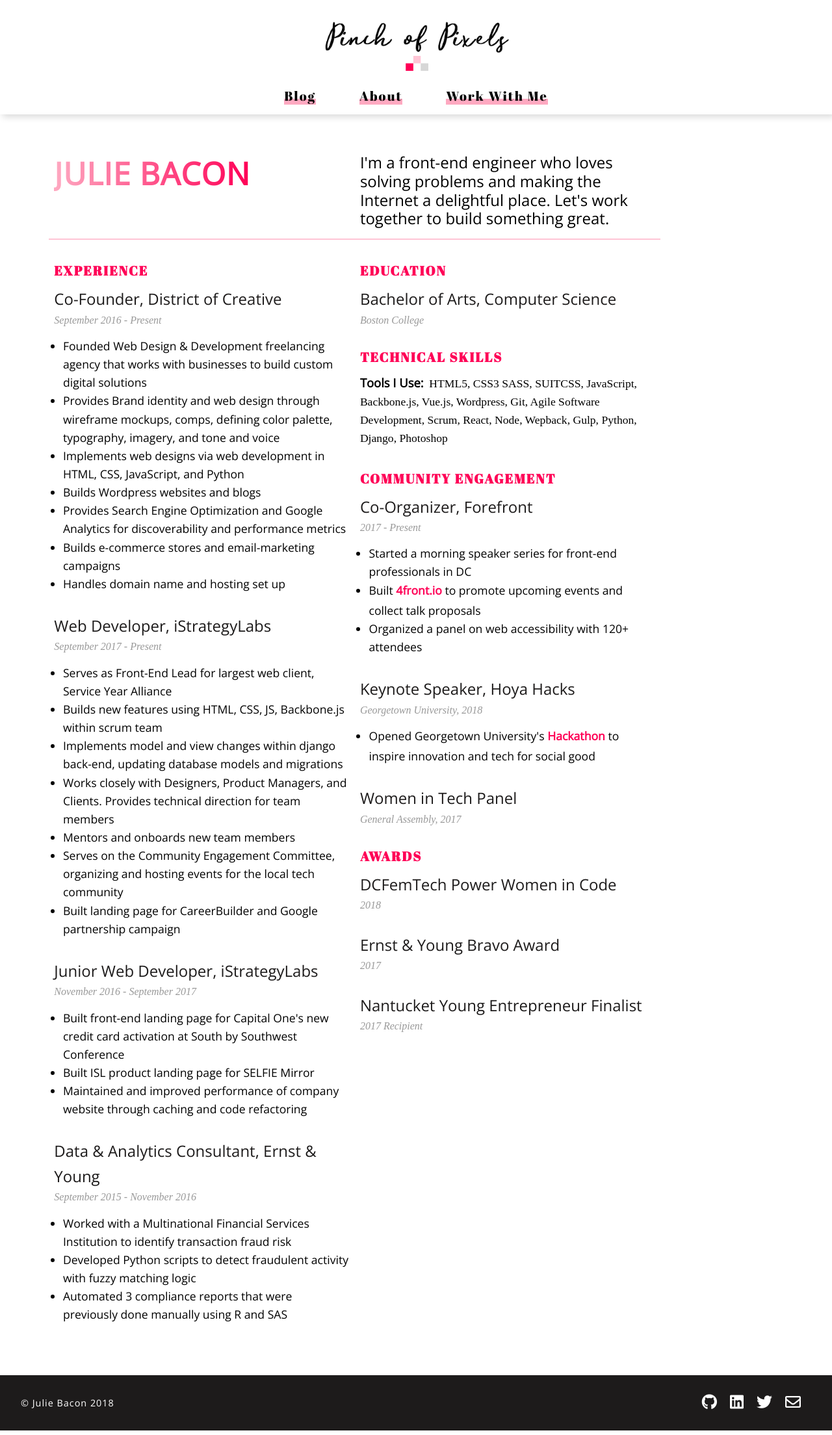
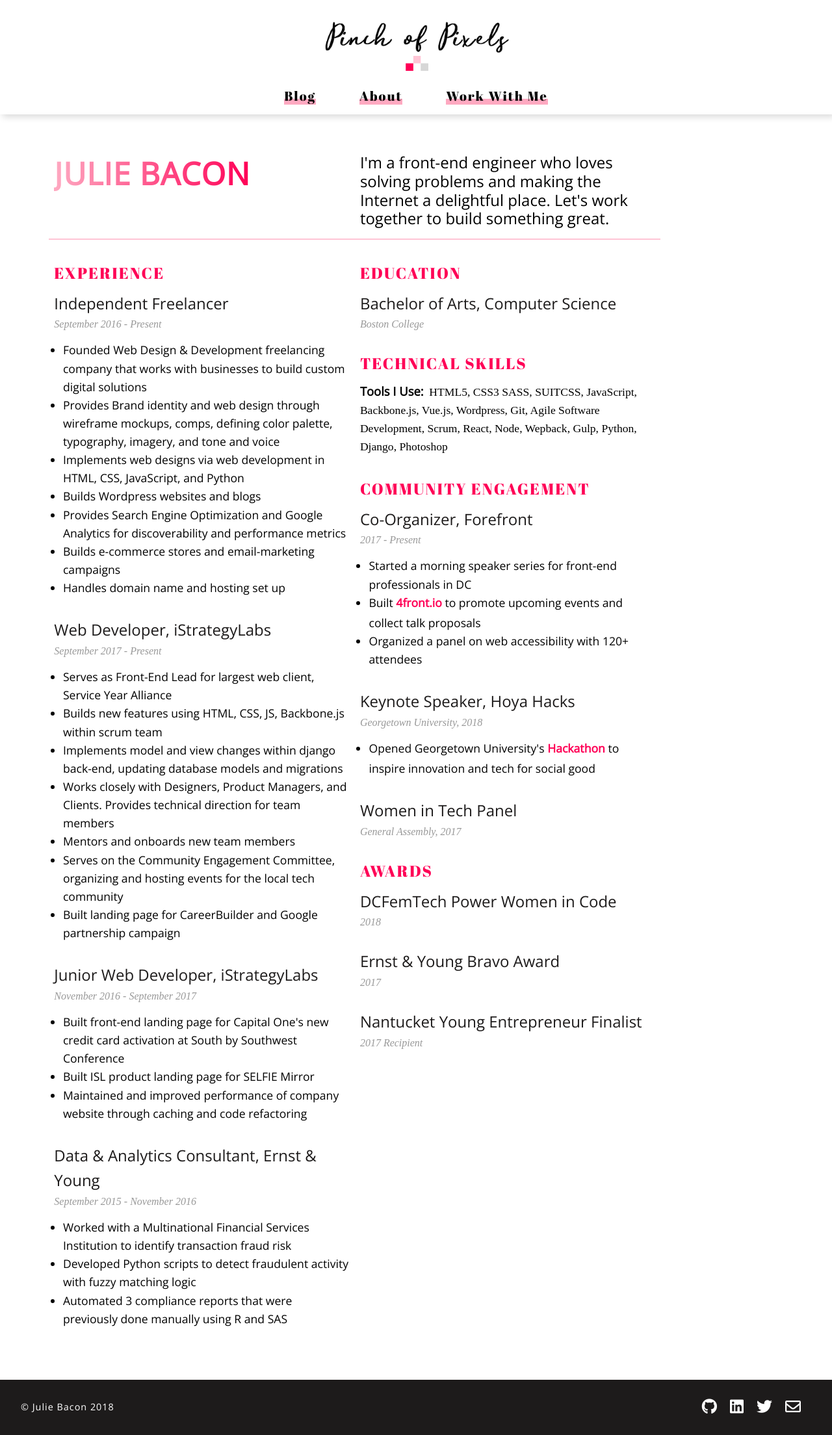
Before and after one commit to j-baconator/j-baconator.github.io, a Jekyll site: the page built from resume.html, in a window 1280 px wide. Shown: the whole page at 65% size. Built offline with Jekyll 4.4.1, drawn with Linux system fonts in a browser that asks for light colours; nearby versions of some CDN libraries; comment, search, counter and statistics services are not loaded.

Commit message:
ok im done going outside now

```diff
--- a/assets/_sass/components/_footer.scss
+++ b/assets/_sass/components/_footer.scss
@@ -28,6 +28,11 @@
     font-size: 0.9rem;
     color: $white;
     letter-spacing: 1px;
+    margin-bottom: 1rem;
+
+    @include breakpoint(medium) {
+        margin-bottom: 0;
+    }
 }
 
 .footer__icon {
--- a/assets/_sass/components/_post.scss
+++ b/assets/_sass/components/_post.scss
@@ -52,12 +52,16 @@
 }
 
 .post__content {
-	padding: 3rem;
+	padding: 1rem;
  	border-top: 6px solid $primary-color;
  	box-shadow: 4px 15px 48px -6px rgba(1,15,14,0.25);
  	margin-top: -25vh;
  	z-index: 1;
  	background-color: $white;
+
+ 	@include breakpoint(medium) {
+ 		padding: 3rem;
+ 	}
 }
 
 .post__info {
--- a/assets/_sass/components/_resume.scss
+++ b/assets/_sass/components/_resume.scss
@@ -14,8 +14,8 @@
 }
 
 .resume__label {
-    font-size: 1.25rem;
-    font-weight: 900;
+    font-size: 1.5rem;
+    font-weight: 300;
     font-family: $abril;
     color: $primary-color;
     text-transform: uppercase;
--- a/resume.html
+++ b/resume.html
@@ -18,10 +18,10 @@
     <div class="col-xs-12 col-sm-6 col-md-5">
         <h2 class="resume__label">Experience</h2>
         <div class="resume__item u-mth">
-            <h3 class="resume__item-headline">Co-Founder, District of Creative</h3>
+            <h3 class="resume__item-headline">Independent Freelancer</h3>
             <div class="resume__item-date">September 2016 - Present</div>
             <ul class="resume__item-list">
-                <li>Founded Web Design & Development freelancing agency that works with businesses to build custom digital solutions</li>
+                <li>Founded Web Design & Development freelancing company that works with businesses to build custom digital solutions</li>
                 <li>Provides Brand identity and web design through wireframe mockups, comps, defining color palette, typography, imagery, and tone and voice</li>
                 <li>Implements web designs via web development in HTML, CSS, JavaScript, and Python</li>
                 <li>Builds Wordpress websites and blogs</li>
```
